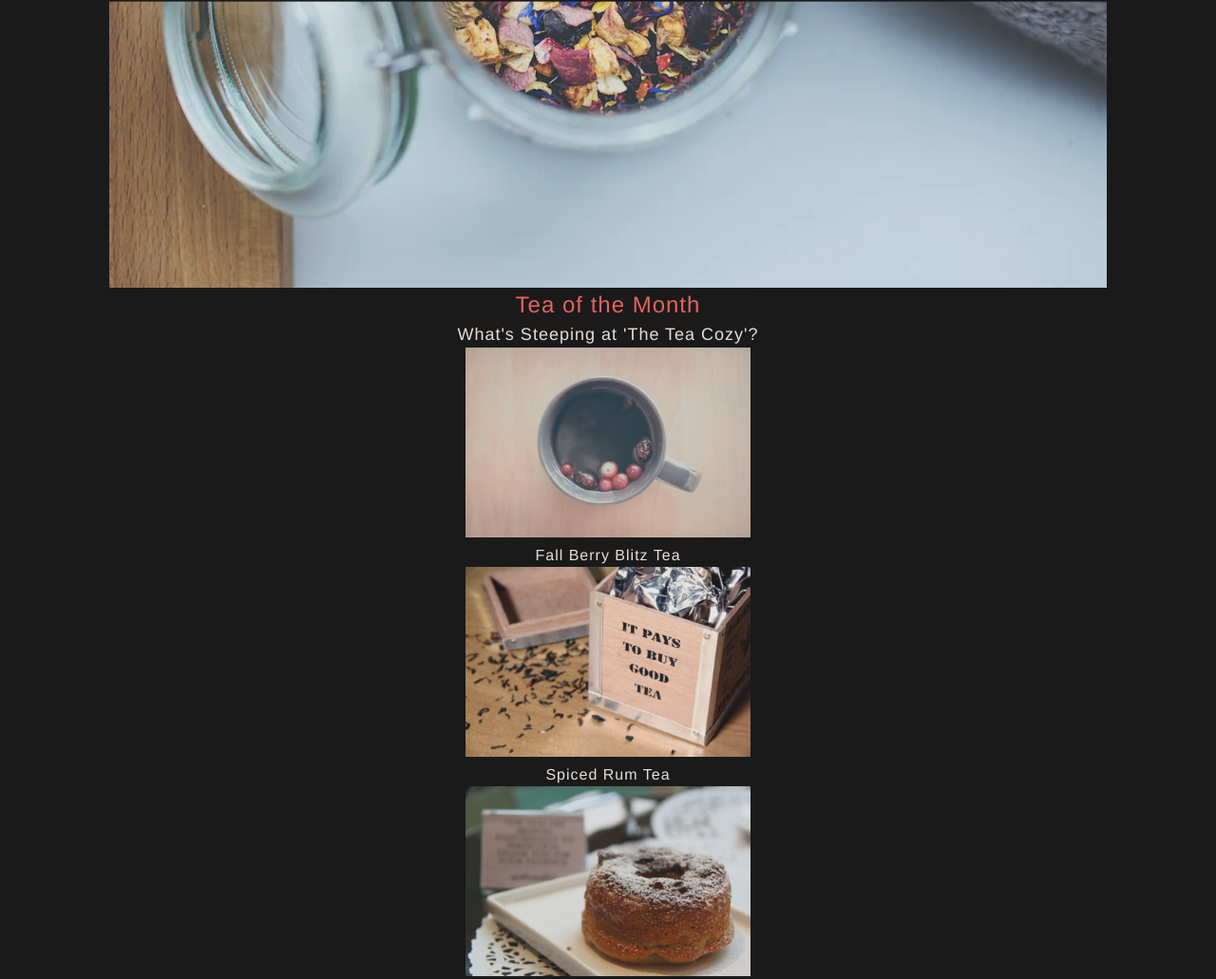
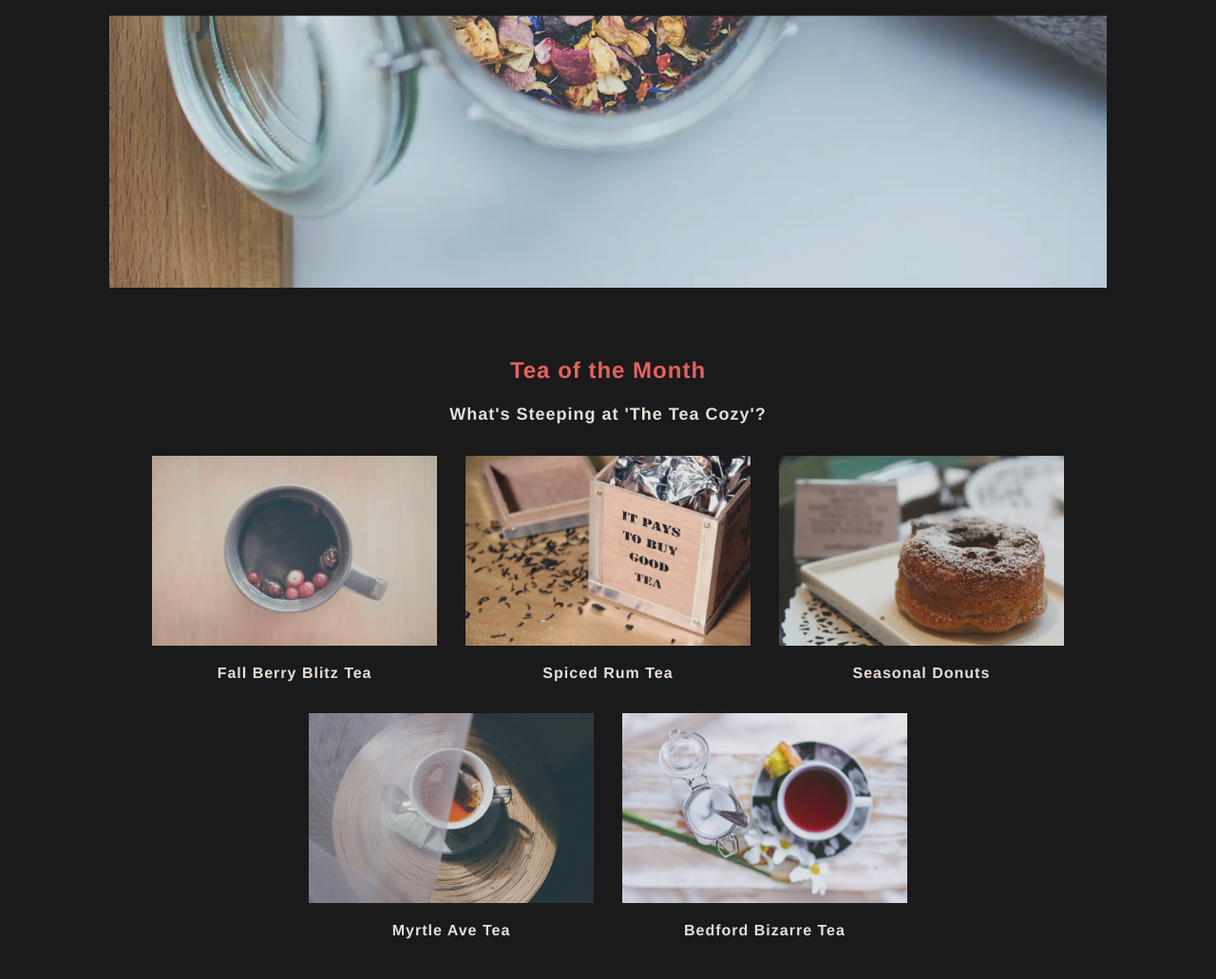
Before and after one commit to armand-sa/Tea-Cozy, a plain HTML site: page index.html in a window 1280 px wide. Shown: the part 466-1497 px from the top of the page at 95% size. Drawn offline with Linux system fonts and the light colour scheme.

Commit message:
Update style.css

```diff
--- a/css/style.css
+++ b/css/style.css
@@ -37,6 +37,7 @@ body {
   scroll-behavior: smooth;
   font-size: 16px;
   text-align: center;
+  font-weight: bold;
 }
 
 /* 1.1 Text Styles */
@@ -44,16 +45,19 @@ body {
 h1 {
   font-size: 2rem;
   color: #FD5B58;
+  margin-bottom: 15px;
 }
 
 h2 {
   font-size: 1.5rem;
   color: #FD5B58;
+  margin-bottom: 15px;
 }
 
 #mission h2 {
   color: #fff5ee;
   font-size: 1.2rem;
+
 }
 
 h3 {
@@ -170,6 +174,24 @@ main {
   max-width: 1000px;
 }
 
+#featured > article {
+  width: 100%;
+  padding-top: 69px;
+  padding-bottom: 15px;
+}
+
+#featured > .locations-img-container {
+  width: 100%;
+  display: flex;
+  flex-flow: row wrap;
+  justify-content: center;
+}
+
+#featured > .locations-img-container > figure {
+  margin: 15px;
+}
+
+
 .img-1 > img,
 .img-2 > img,
 .img-3 > img,
@@ -177,12 +199,18 @@ main {
 .img-5 > img {
   max-width: 300px;
   max-height: 200px;
+  object-fit: cover;
+  margin-bottom: 10px;
+
 }
 
 /* 3.3 Locations Section */
 
 #locations {
-  max-height: 500px;
+  height: 500px;
+  margin-top: 69px;
+  padding-bottom: 15px;
+
 }
 
 
```
